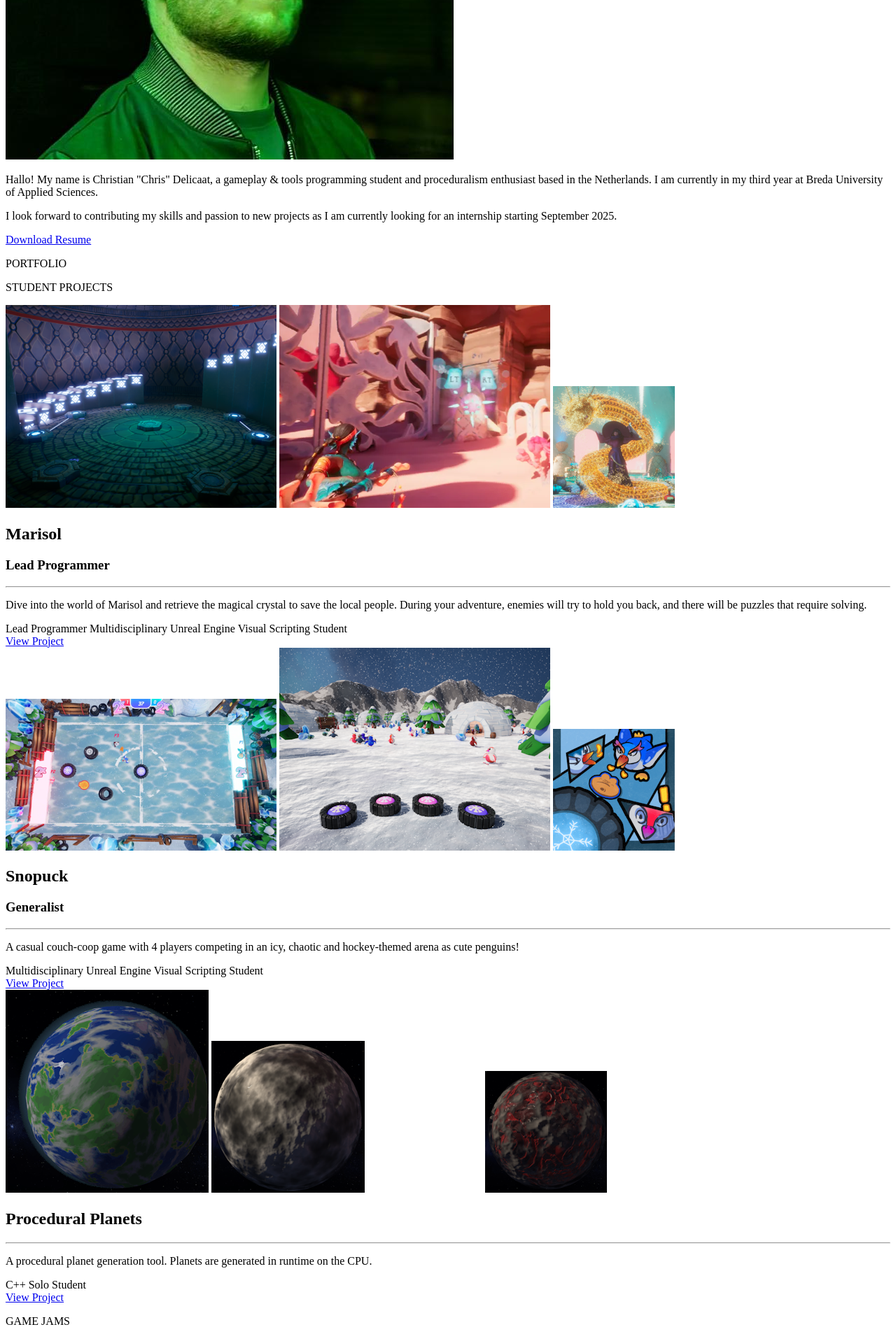
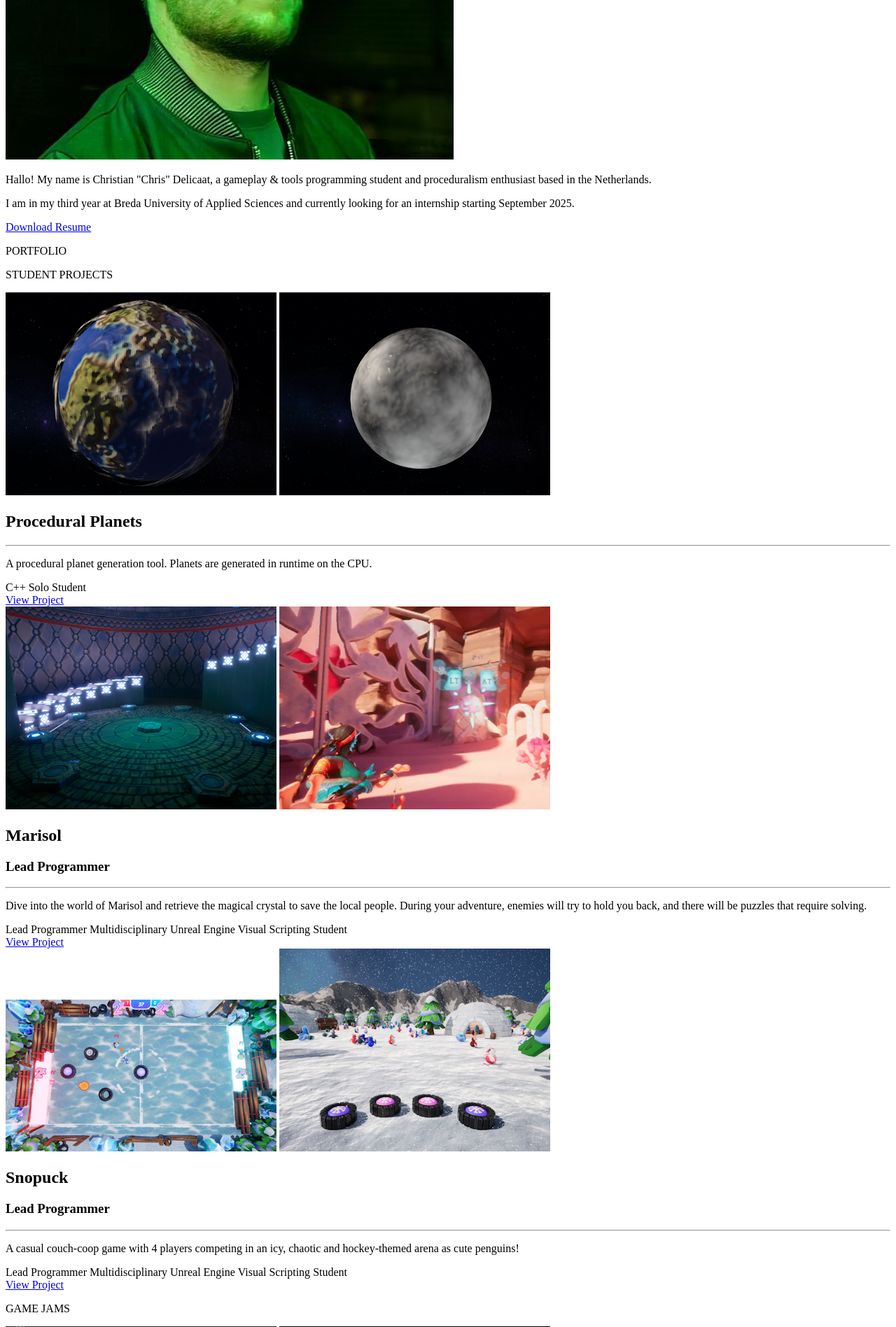
Before and after one commit to ArchBacon/Portfolio, a Symfony app: template templates/homev2/index.html.twig in a window 1280 px wide. Shown: the part 1089-2986 px from the top of the page at 70% size. Run offline with Twig, Linux system fonts and the light colour scheme; the template is opened without the code that fills it, so the values that code supplies are empty; some libraries are stand-ins or nearby versions.

Commit message:
Small layout fixes

```diff
--- a/templates/homev2/hero.html.twig
+++ b/templates/homev2/hero.html.twig
@@ -1,8 +1,8 @@
 {% import 'shared/icons.html.twig' as icon %}
 
-<p id="about-me" class="uppercase font-bold text-9xl text-secondary text-center border-b-2 border-secondary">ABOUT ME</p>
+<p id="about-me" class="uppercase font-bold text-6xl sm:text-9xl text-secondary text-center border-b-2 border-secondary">ABOUT ME</p>
 <div class="container mx-auto max-w-screen-xl md:px-28 transition-all duration-200">
-    <div class="p-14 mb-10 flex flex-col lg:flex-row-reverse gap-6 gap-x-24">
+    <div class="p-6 sm:p-14 mb-10 flex flex-col lg:flex-row-reverse gap-6 gap-x-24">
         <div class="lg:w-1/2 relative">
             <img src="{{ asset('images/425312819_932689768890894_8238798993383042237_n.jpg') }}" alt=""
                  class="rounded-full max-w w-full transition-all duration-1000 sm:rounded mx-auto">
@@ -10,26 +10,26 @@
         <div class="lg:w-1/2">
             <p class="text-xl font-normal">
                 Hallo! My name is Christian "Chris" Delicaat, a <span class="font-bold">gameplay & tools programming</span> student and <span class="font-bold">proceduralism enthusiast</span> based in the
-                Netherlands. I am currently in my third year at Breda University of Applied Sciences.
+                Netherlands.
             </p>
             <p class="text-xl font-normal mt-4">
-                I look forward to contributing my skills and passion to new projects as I am <span class="text-tertiary">currently looking for an internship</span>
+                I am in my third year at Breda University of Applied Sciences and <span class="text-tertiary">currently looking for an internship</span>
                 starting September 2025.
             </p>
             <div class="w-full">
-                <div class="mx-auto w-max lg:mx-0 flex flex-row gap-4">
+                <div class="mx-auto w-max lg:mx-0 flex flex-row sm:gap-4">
                     <a href="{{ asset('files/CV_Christian_Delicaat.pdf') }}" download>
                         <div class="uppercase border-2 border-primary-text bg-primary py-3 h-14 flex items-center px-14 mt-12 w-max font-bold text-lg transition-colors ease-linear hover:bg-primary-text hover:text-primary">
                             Download Resume
                         </div>
                     </a>
                     <a href="https://www.linkedin.com/in/christian-delicaat-a06533350/" target="_blank">
-                        <div class="uppercase border-2 border-primary-text bg-primary py-3 px-3 h-14 flex justify-center items-center mt-12 w-14 font-bold text-lg transition-colors ease-linear hover:bg-primary-text hover:text-primary">
+                        <div class="uppercase border-2 border-primary-text bg-primary py-3 px-3 h-14 hidden sm:flex justify-center items-center mt-12 w-14 font-bold text-lg transition-colors ease-linear hover:bg-primary-text hover:text-primary">
                             <i data-lucide="linkedin"></i>
                         </div>
                     </a>
                     <a href="https://github.com/ArchBacon" target="_blank">
-                        <div class="uppercase border-2 border-primary-text bg-primary py-3 px-3 h-14 flex justify-center items-center mt-12 w-14 font-bold text-lg transition-colors ease-linear hover:bg-primary-text hover:text-primary">
+                        <div class="uppercase border-2 border-primary-text bg-primary py-3 px-3 h-14 hidden sm:flex justify-center items-center mt-12 w-14 font-bold text-lg transition-colors ease-linear hover:bg-primary-text hover:text-primary">
                             <i data-lucide="github"></i>
                         </div>
                     </a>
--- a/templates/homev2/portfolio.html.twig
+++ b/templates/homev2/portfolio.html.twig
@@ -1,6 +1,16 @@
-<p id="portfolio" class="uppercase font-bold text-9xl text-secondary text-center mb-8">PORTFOLIO</p>
+<p id="portfolio" class="uppercase font-bold text-6xl sm:text-9xl text-secondary text-center mb-8">PORTFOLIO</p>
 <p class="uppercase font-bold text-5xl text-secondary text-center border-b-2 border-secondary mb-4">STUDENT PROJECTS</p>
-<div class="p-14 grid grid-cols-1 gap-24 container mx-auto max-w-screen-xl">
+<div class="p-6 sm:p-14 grid grid-cols-1 gap-24 container mx-auto max-w-screen-xl">
+    {{ _self.project(
+        true,
+        'Procedural Planets',
+        '',
+        'A procedural planet generation tool. Planets are generated in runtime on the CPU.',
+        'C++, Solo, Student',
+        path('app_project_procedural_planets'),
+        asset('projects/planets/thumbnail_02_387x290.png'),
+        asset('projects/planets/thumbnail_03_387x290.png'),
+    ) }}
     {{ _self.project(
         false,
         'Marisol',
@@ -8,35 +18,24 @@
         'Dive into the world of Marisol and retrieve the magical crystal to save the local people. During your adventure, enemies will try to hold you back, and there will be puzzles that require solving.',
         'Lead Programmer, Multidisciplinary, Unreal Engine, Visual Scripting, Student',
         path('app_project_marisol'),
+        asset('projects/marisol/thumbnail_03_387x290.png'),
         asset('projects/marisol/thumbnail_02_387x290.png'),
-        asset('projects/marisol/thumbnail_03_387x290.png'),
-        asset('projects/marisol/thumbnail_01_174x174.png'),
     ) }}
     {{ _self.project(
         true,
         'Snopuck',
-        'Generalist',
+        'Lead Programmer',
         'A casual couch-coop game with 4 players competing in an icy, chaotic and hockey-themed arena as cute penguins!',
-        'Multidisciplinary, Unreal Engine, Visual Scripting, Student',
+        'Lead Programmer, Multidisciplinary, Unreal Engine, Visual Scripting, Student',
         path('app_project_snopuck'),
+        asset('projects/snopuck/thumbnail_03_387x290.png'),
         asset('projects/snopuck/thumbnail_02_387x290.png'),
-        asset('projects/snopuck/thumbnail_03_387x290.png'),
-        asset('projects/snopuck/thumbnail_01_174x174.png'),
     ) }}
+</div>
+<p class="uppercase font-bold text-5xl text-secondary text-center border-b-2 border-secondary mb-4">GAME JAMS</p>
+<div class="p-6 sm:p-14 grid grid-cols-1 gap-24 container mx-auto max-w-screen-xl">
     {{ _self.project(
         false,
-        'Procedural Planets',
-        '',
-        'A procedural planet generation tool. Planets are generated in runtime on the CPU.',
-        'C++, Solo, Student',
-        path('app_project_procedural_planets'),
-        asset('projects/planets/thumbnail_03_387x290.png'),
-        asset('projects/planets/thumbnail_02_387x290.png'),
-        asset('projects/planets/thumbnail_01_174x174.png'),
-    ) }}
-    <p class="uppercase font-bold text-5xl text-secondary text-center border-b-2 border-secondary mb-4">GAME JAMS</p>
-    {{ _self.project(
-        true,
         'Hex Game Jam',
         '',
         'Dive into the world of Marisol and retrieve the magical crystal to save the local people. During your adventure, enemies will try to hold you back, and there will be puzzles that require solving.',
@@ -56,25 +55,18 @@
     tags = '',
     route = 'javascript:void(0)',
     image1 = 'https://picsum.photos/603/452.webp',
-    image2 = 'https://picsum.photos/394/295.webp',
-    image3 = 'https://picsum.photos/190/190.webp'
+    image2 = 'https://picsum.photos/394/295.webp'
     ) %}
-    <div class="mb-10 lg:min-h-[30rem] flex flex-col lg:flex-row {% if align_right %}lg:flex-row-reverse{% endif %} gap-x-14 gap-y-20 sm:gap-y-28 md:gap-y-64 lg:gap-y-72">
-        <div class="lg:w-[52%] relative">
-            <div class="flex flex-row justify-center items-center">
-                <div class="relative">
-                    <img src="{{ image1 }}" alt=""
-                         class="rounded w-36 sm:w-52 md:w-[30.938rem] lg:w-[24.313rem] z-0">
-                    <img src="{{ image2 }}" alt=""
-                         class="rounded w-24 sm:w-32 md:w-[24.625rem] lg:w-[24.625rem] absolute right-32 sm:right-48 lg:right-[20%] top-3/4 md:top-2/3 -z-10">
-                    <img src="{{ image3 }}" alt=""
-                         class="rounded w-28 sm:w-36 md:w-[11.875rem] lg:w-[11.000rem] absolute left-28 sm:left-36 md:left-2/3 lg:left-[60%] top-1/2 sm:top-2/3 md:top-[105%] lg:top-[80%] z-10">
-                </div>
+    <div class="mb-10 flex flex-col lg:flex-row {% if align_right %} lg:flex-row-reverse {% endif %} gap-x-14">
+        <div class="lg:w-[52%] relative min-h-[300px] sm:min-h-[480px]">
+            <div class="relative w-full {% if align_right %}md:flex md:justify-end{% endif %}">
+                <img src="{{ image2 }}" alt="" class="rounded w-56 sm:w-96 -z-10">
+                <img src="{{ image1 }}" alt="" class="rounded w-56 sm:w-80 absolute right-0 {% if align_right %}sm:right-1/3{% endif %} top-2/3 z-0">
             </div>
         </div>
         <div class="lg:w-[48%]">
             <div class="{% if align_right %}grid lg:justify-items-start{% endif %}">
-                <div class="flex flex-col md:flex-row">
+                <div class="flex flex-col">
                     <h2 class="font-rajdhani uppercase font-bold text-6xl align-text-top">{{ title }}</h2>
                     <h3 class="font-rajdhani uppercase font-bold text-3xl align-text-top text-tertiary md:ml-4">{{ subtitle }}</h3>
                 </div>
```
Also changed, not shown: assets/app.js (+17 -0 lines), assets/controllers/icon_controller.js (+0 -14 lines), public/projects/planets/thumbnail_02_387x290.png, public/projects/planets/thumbnail_03_387x290.png.
